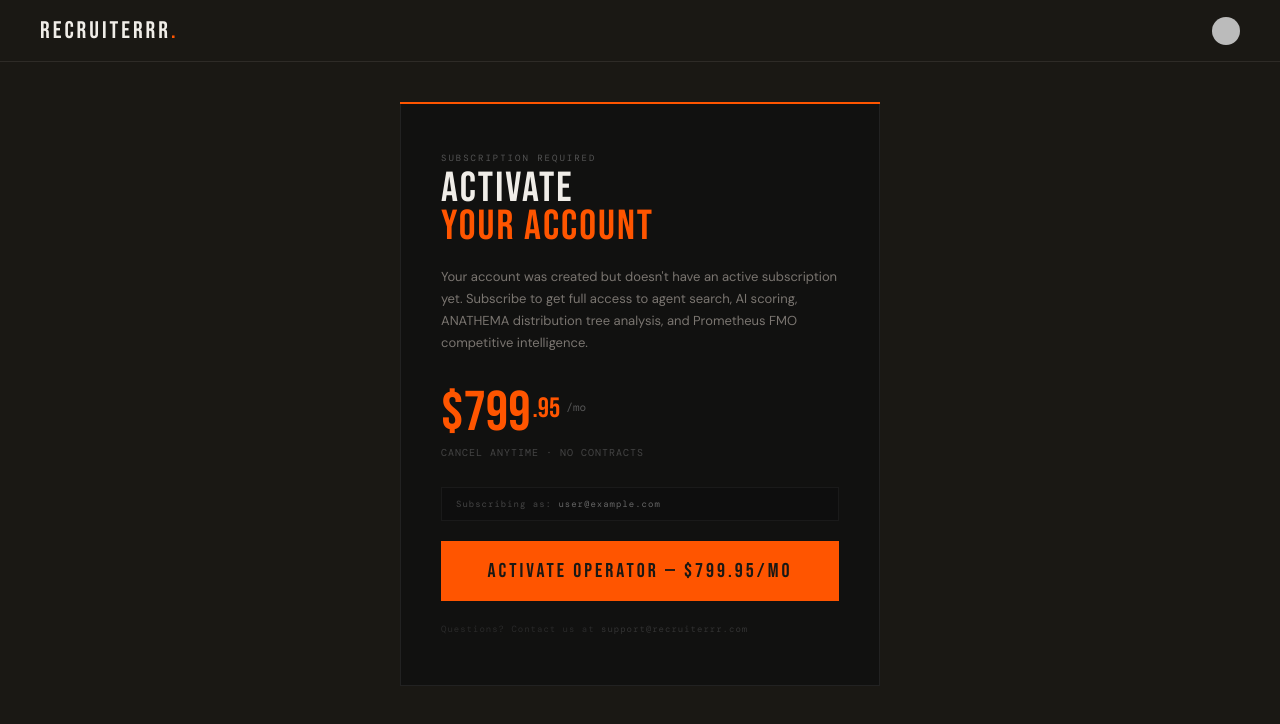
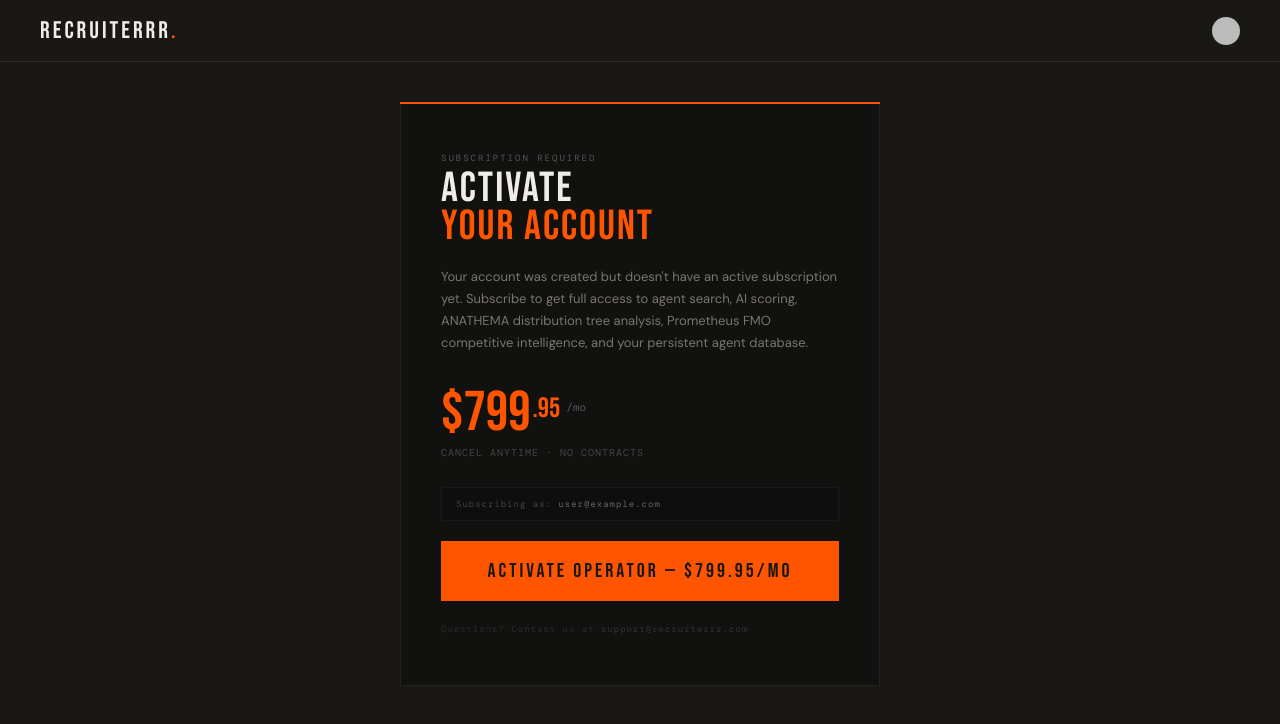
Before and after one commit to SavageTechnologies/recruiterrr, a Next.js app: page /dashboard/subscribe in a window 1280 px wide. Shown: the top 724 px of the page. Built offline with nearby package versions, Linux system fonts and the light colour scheme; no server answers; sample sign-in values are in the browser's storage; some icons are missing.

Commit message:
update sign up and subscribe with featuers and price

```diff
--- a/app/(auth)/sign-up/[[...sign-up]]/page.tsx
+++ b/app/(auth)/sign-up/[[...sign-up]]/page.tsx
@@ -112,6 +112,8 @@ export default function SignUpPage() {
             {[
               'Agent search across every US market',
               'HOT / WARM / COLD AI scoring',
+              'ANATHEMA — distribution tree analysis',
+              'PROMETHEUS — FMO competitive intelligence',
               'YouTube & hiring enrichment',
               'Website & carrier intel',
               'Persistent agent database',
@@ -205,6 +207,8 @@ export default function SignUpPage() {
                 {[
                   'Agent search — every US market',
                   'HOT / WARM / COLD AI scoring',
+                  'ANATHEMA — distribution tree analysis',
+                  'PROMETHEUS — FMO competitive intelligence',
                   'YouTube & hiring enrichment',
                   'Website & carrier intel',
                   'Persistent agent database',
--- a/app/(subscribe)/dashboard/subscribe/page.tsx
+++ b/app/(subscribe)/dashboard/subscribe/page.tsx
@@ -38,7 +38,7 @@ export default function SubscribePage() {
           </div>
 
           <p style={{ fontSize: 13, color: 'var(--muted)', lineHeight: 1.7, marginBottom: 32 }}>
-            Your account was created but doesn't have an active subscription yet. Subscribe to get full access to agent search, AI scoring, ANATHEMA distribution tree analysis, and Prometheus FMO competitive intelligence.
+            Your account was created but doesn't have an active subscription yet. Subscribe to get full access to agent search, AI scoring, ANATHEMA distribution tree analysis, Prometheus FMO competitive intelligence, and your persistent agent database.
           </p>
 
           {/* Price */}
```
